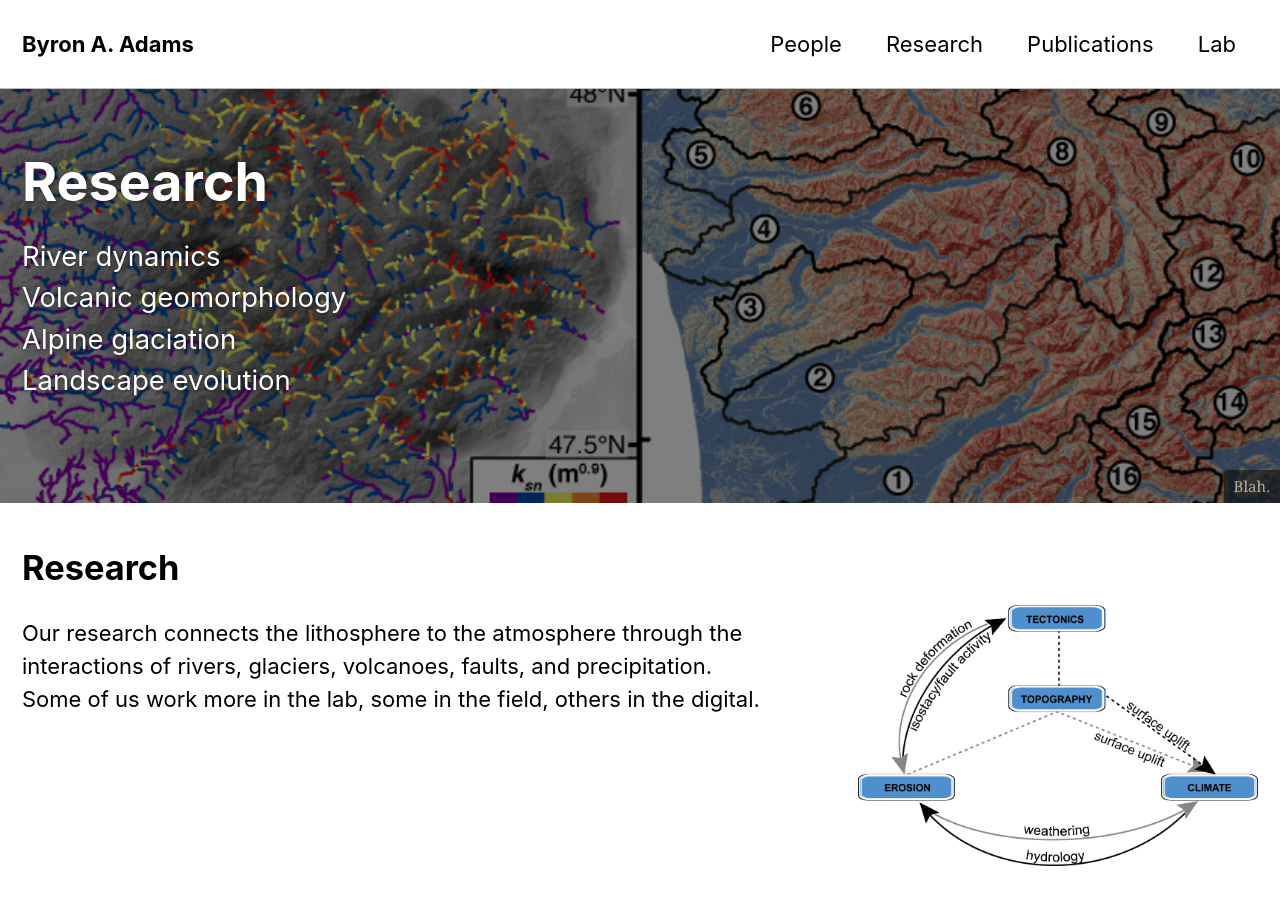
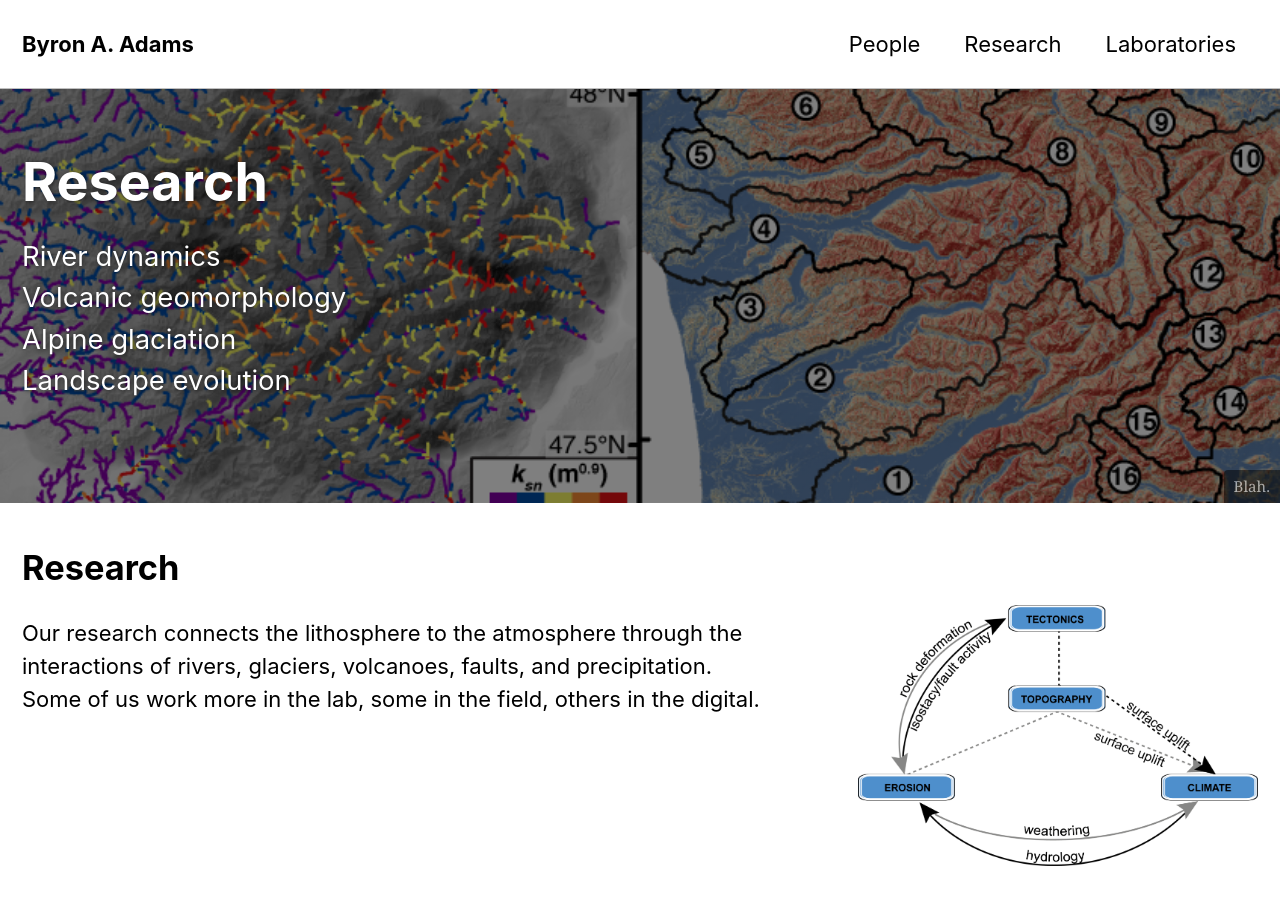
Before and after one commit to baadams/baadams.github.io, a Jekyll site: the page built from _pages/research.md, in a window 1280 px wide and 900 px high. Built offline with Jekyll 4.4.1, drawn with Linux system fonts in a browser that asks for light colours; cached includes are drawn as plain includes.

Commit message:
Update navigation.yml

```diff
--- a/_data/navigation.yml
+++ b/_data/navigation.yml
@@ -4,7 +4,5 @@ main:
      url: /people/
    - title: "Research"
      url: /research/
-   - title: "Publications"
-     url: /publications/
-   - title: "Lab"
-     url: /lab/
+   - title: "Laboratories"
+     url: /labs/
```
